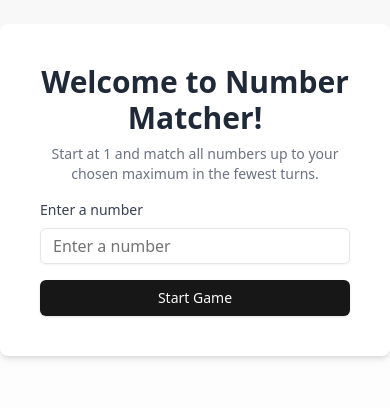
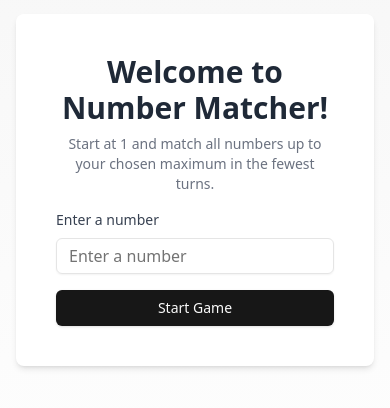
Before and after one commit to sian022/number-matching-game, a React (Vite) app: page / in a window 390 px wide. Shown: the part 232-640 px from the top of the page. Built offline with nearby package versions, Linux system fonts and the light colour scheme.

Commit message:
Solved some responsiveness issues

```diff
--- a/src/index.css
+++ b/src/index.css
@@ -61,6 +61,6 @@
     @apply border-border;
   }
   body {
-    @apply bg-gradient-to-b from-secondary to-background text-foreground;
+    @apply bg-gradient-to-b from-secondary to-background text-foreground bg-fixed min-h-screen;
   }
 }
--- a/src/pages/game-page.tsx
+++ b/src/pages/game-page.tsx
@@ -45,7 +45,7 @@ const GamePage = () => {
       />
 
       <div className="container max-w-screen-xl mx-auto px-4 py-8 h-screen flex flex-col">
-        <div className="flex items-center justify-between mb-6">
+        <div className="flex items-center justify-between mb-6 sm:flex-row flex-col gap-4">
           <div className="flex items-center gap-4">
             <span className="text-xl font-semibold">
               Turns:
@@ -53,10 +53,16 @@ const GamePage = () => {
             </span>
           </div>
           <div className="flex gap-2">
-            <Button variant="outline" onClick={handleBackToWelcome}>
+            <Button
+              variant="outline"
+              onClick={handleBackToWelcome}
+              className="w-40"
+            >
               Back to Welcome
             </Button>
-            <Button onClick={resetGame}>Restart Game</Button>
+            <Button onClick={resetGame} className="w-40">
+              Restart Game
+            </Button>
           </div>
         </div>
 
--- a/src/pages/welcome-page.tsx
+++ b/src/pages/welcome-page.tsx
@@ -35,7 +35,7 @@ const WelcomePage = () => {
   };
 
   return (
-    <div className="flex justify-center items-center h-screen w-screen">
+    <div className="flex justify-center items-center h-screen w-screen p-4">
       <form
         className="flex flex-col items-center gap-4 bg-white p-10 rounded-lg shadow-md w-full max-w-md"
         onSubmit={handleStartGame}
```
